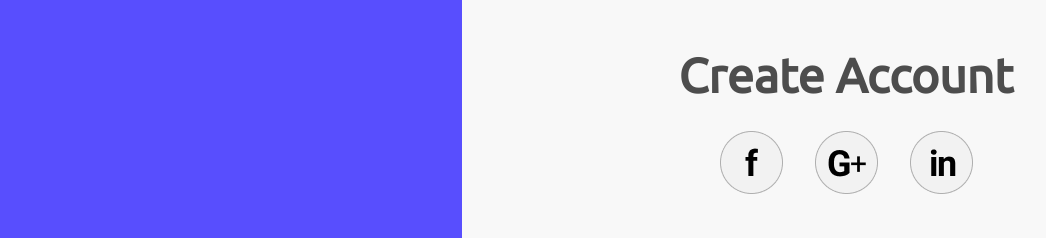
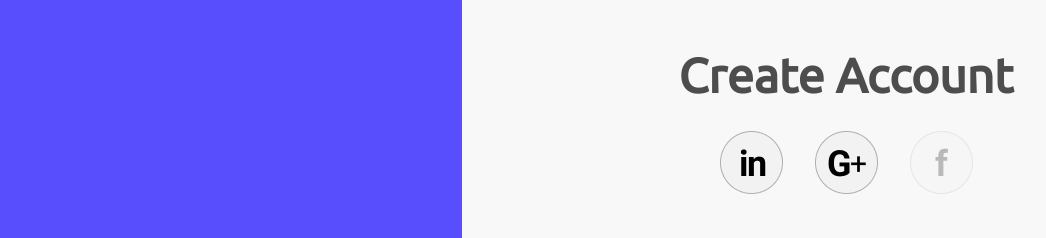
Before and after one commit to IVARA-Application/IV-WEB-FRONTEND-TEAM-MentorBABA, a React (Create React App) app in the folder client/: page /CreateAccount in a window 1280 px wide. Shown: the top 238 px of the page, without its empty margins (50-1096 px from the left). Built offline with nearby package versions, Linux system fonts and the light colour scheme.

Commit message:
:sparkles: Add state for login and signup

```diff
--- a/client/src/Components/CreateAccount.js
+++ b/client/src/Components/CreateAccount.js
@@ -69,9 +69,13 @@ function CreateAccount() {
           Create Account
         </h1>
         <div className="signin-options flex space-x-4 lg:space-x-8">
-          <img src={fb} alt="" />
-          <img src={google} alt="" />
-          <img src={linkedin} alt="" />
+          <a href="https://vkrx5omg34.execute-api.ap-south-1.amazonaws.com/latest/login/linkedin">
+            <img className="object-contain" src={linkedin} alt="Linkedin" />
+          </a>
+          <a href="https://vkrx5omg34.execute-api.ap-south-1.amazonaws.com/latest/login/google">
+            <img className="object-contain" src={google} alt="Google" />
+          </a>
+          <img className="object-contain opacity-25" src={fb} alt="Facebook" />
         </div>
         <p className="py-10 text-xl">or use your email for registration</p>
         <form className="py-2 flex flex-col px-4 md:px-0">
--- a/client/src/Components/LoginRoute/SignIn.jsx
+++ b/client/src/Components/LoginRoute/SignIn.jsx
@@ -33,9 +33,12 @@ function SignIn() {
       if (!response.data.success) throw Error(response.data.message);
       window.localStorage.setItem("token", response.data.token);
       alert("You are logged in. Welcome to MentorBaba!");
+      window.location.replace("/");
     } catch (error) {
       console.error(error);
       alert(error.message);
+      setDisabled("");
+      setMessage("Sign In");
     }
   }
   return (
```
